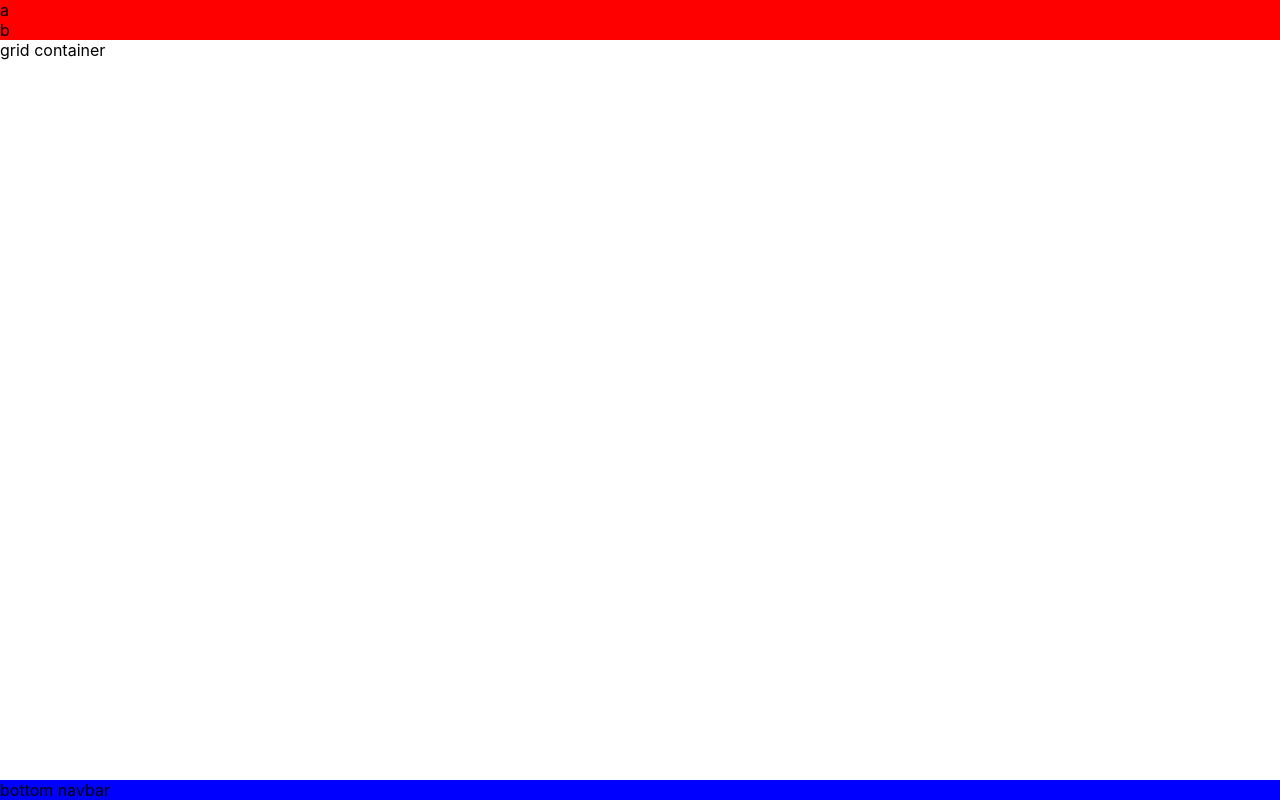
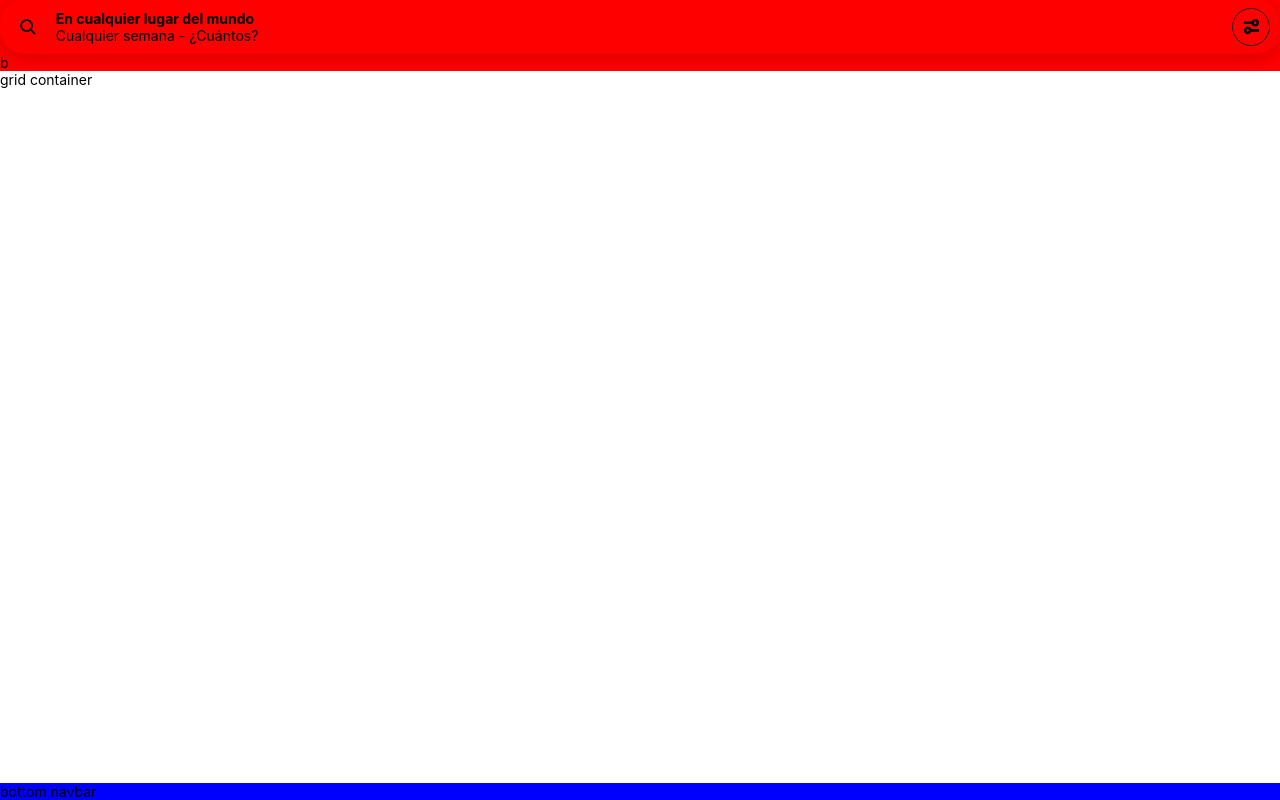
Before and after one commit to theonlylooker/react-nerdery-clone-app-challenge, a React (Vite) app: page / in a window 1280 px wide. Built offline with nearby package versions, Linux system fonts and the light colour scheme.

Commit message:
feat: add basic search component UI

```diff
--- a/src/header/Header.tsx
+++ b/src/header/Header.tsx
@@ -1,9 +1,10 @@
 import React from "react";
+import Search from "../search/Search";
 
 const Header = () => {
   return (
     <div>
-      <div>a</div>
+      <Search />
       <div>b</div>
     </div>
   );
--- /dev/null
+++ b/src/search/Search.tsx
@@ -0,0 +1,49 @@
+import React from "react";
+import { ReactComponent as SearchGlass } from "../assets/search.svg";
+import { ReactComponent as FilterIcon } from "../assets/filterIcon.svg";
+import styled from "styled-components";
+
+const SearchI = styled.div`
+  border-radius: 24px;
+  position: relative;
+  padding: 10px 20px;
+  display: flex;
+  align-items: center;
+  gap: 20px;
+  cursor: pointer;
+  box-shadow: ${({ theme }) => `${theme.elevation.elevation01}`};
+  div {
+    display: flex;
+    flex-direction: column;
+  }
+  .filterSearch {
+    position: absolute;
+    right: 10px;
+    border: ${({ theme }) => `1px solid ${theme.colors.shade02}`};
+    padding: 10px;
+    border-radius: 100%;
+  }
+`;
+
+const Search = () => {
+  return (
+    <SearchI onClick={() => alert("search")}>
+      <SearchGlass width={15.7} height={15.7} />
+      <div>
+        <h1>En cualquier lugar del mundo</h1>
+        <p>Cualquier semana - ¿Cuántos?</p>
+      </div>
+      <div
+        className="filterSearch"
+        onClick={(e) => {
+          e.stopPropagation();
+          alert("this another click");
+        }}
+      >
+        <FilterIcon width={16} height={16} />
+      </div>
+    </SearchI>
+  );
+};
+
+export default Search;
--- a/src/styles/globalStyles.ts
+++ b/src/styles/globalStyles.ts
@@ -17,6 +17,7 @@ const GlobalStyle = createGlobalStyle`
         box-sizing: border-box;
         padding: 0px;
         margin: 0px;
+        font-size: 14px;
        }
 `;
 
```
Also changed, not shown: src/assets/filterIcon.svg (added), src/assets/search.svg (added).
